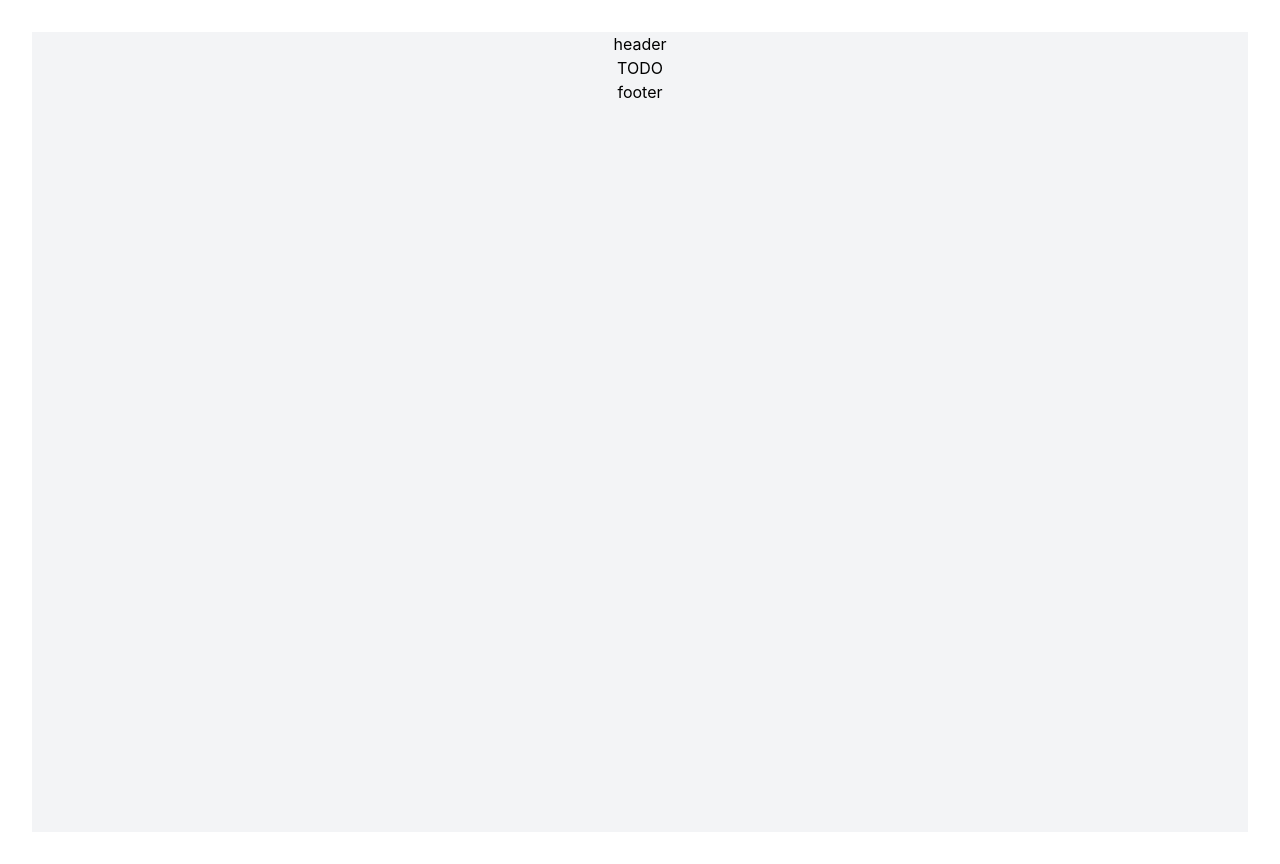
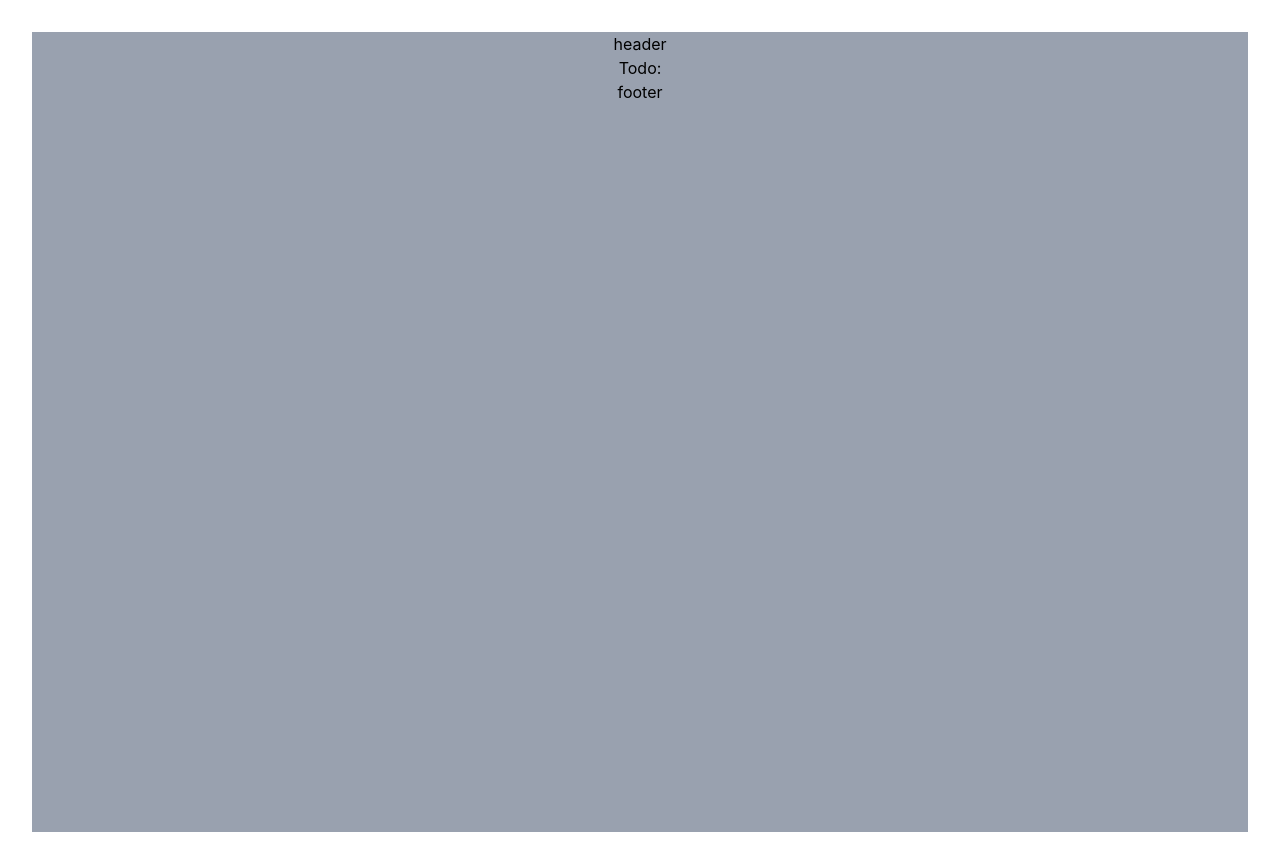
Before and after one commit to Aneeshraikwar/Apprwrite_project, a React (Vite) app: page / in a window 1280 px wide. Built offline with nearby package versions, Linux system fonts and the light colour scheme.

Commit message:
refactor App component and integrate Redux for authentication; update header component naming and add Tailwind CSS

```diff
--- a/src/App.jsx
+++ b/src/App.jsx
@@ -3,11 +3,11 @@ import React from 'react'
 import './App.css'
 import Header from './components/header/header.jsx'
 import Footer from './components/footer/footer'
-import config from './conf/config'
+
 import { useDispatch } from 'react-redux'
 import authobject from './Appwrite/auth'
 import { login, logout } from './store/authSlice'
-import { Outlet } from 'react-router-dom'
+
 
 function App() {
   const [Loading, setLoading] = useState(true)
@@ -31,12 +31,12 @@ function App() {
     ,)
 return(
   Loading ? (
-    <div className="App min-h-screen bg-gray-100 content-between flex">
+    <div className="App min-h-screen bg-gray-400 content-between flex flex-wrap">
       <div className='w-full block'>
       <Header/>
   <main>
 
-      <h1>TODO</h1> <Outlet/>
+     Todo: {/* {  <Outlet/>} */}
 
   </main>
 
```
